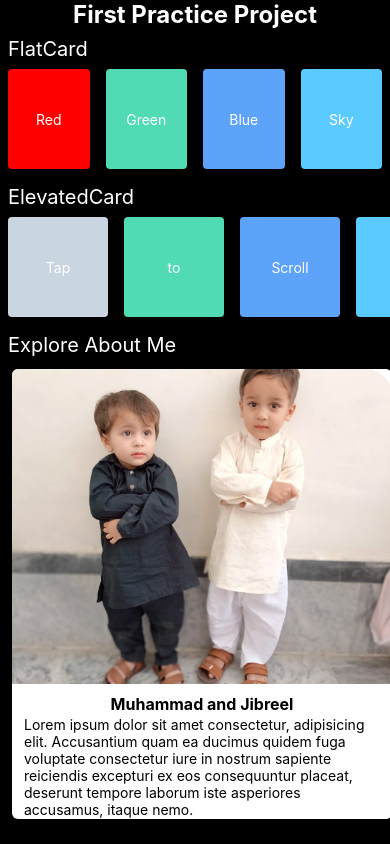
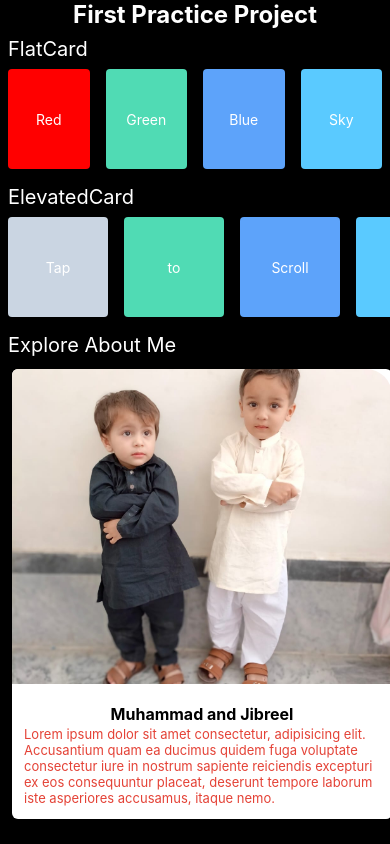
Before and after one commit to ChaudhryBassamTanvir/App-Practice-, a React Native app: screen / in a window 390 px wide. Built offline with nearby package versions, Linux system fonts and the light colour scheme.

Commit message:
updated code of APP

```diff
--- a/components/FancyCard.tsx
+++ b/components/FancyCard.tsx
@@ -41,7 +41,7 @@ const styles = StyleSheet.create({
     alignItems: 'center',
     color: '#FFFFFF',
   },
-  imageText: {color: '#000000'},
+  imageText: {color: '#E44236', fontSize: 13},
   imageTextHeading: {
     color: '#000000',
     fontSize: 16,
@@ -66,7 +66,7 @@ const styles = StyleSheet.create({
   cardImage: {
     height: '70%',
     width: '100%',
-    marginBottom: 8,
+    marginBottom: 6,
     borderTopLeftRadius: 6,
     borderTopRightRadius: 26,
   },
```
